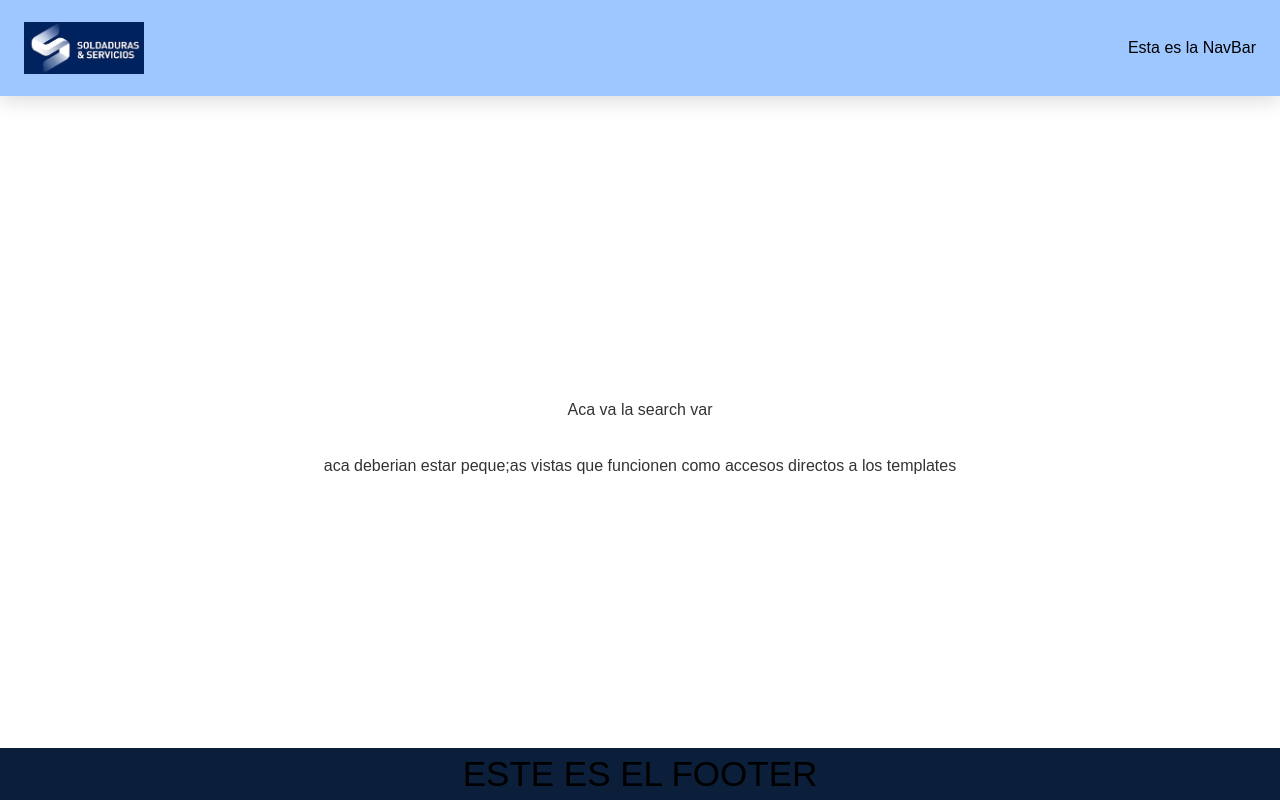
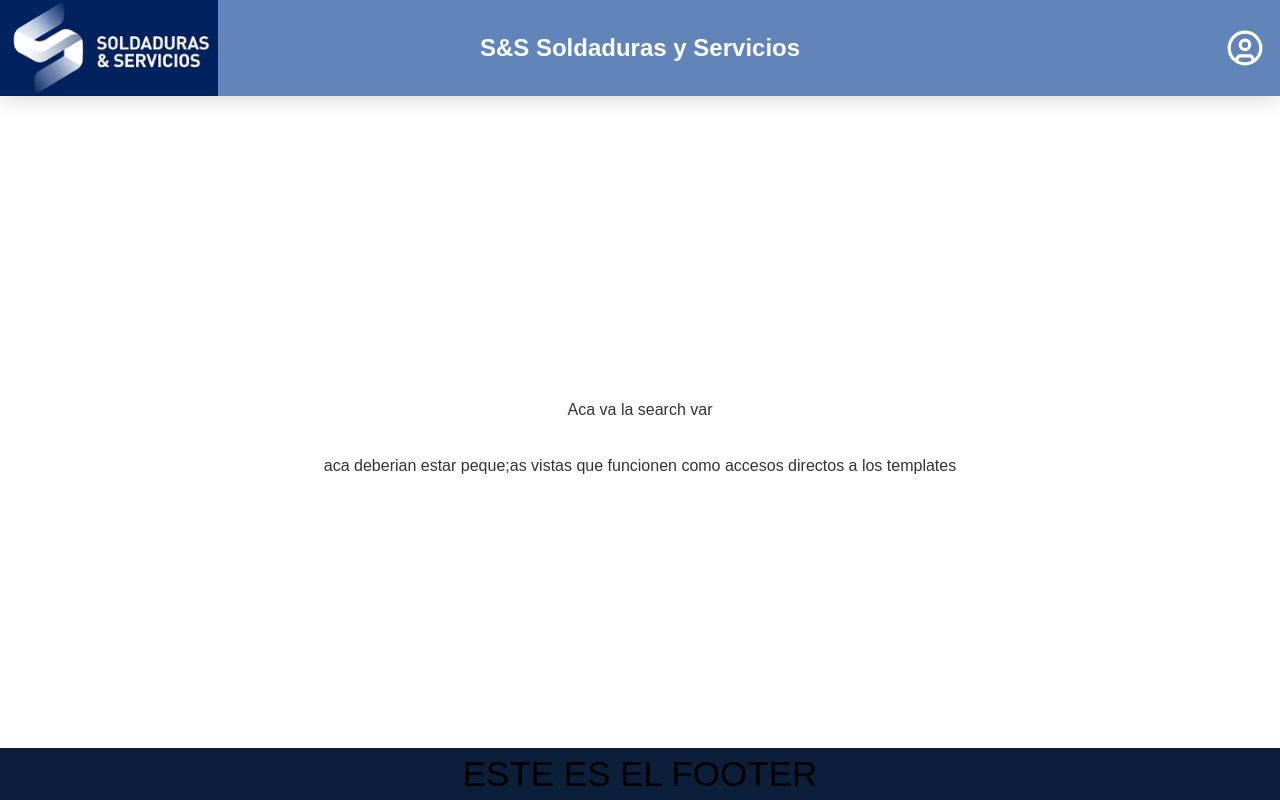
Before and after one commit to muriRam/SyS-Front, a Next.js app: page / in a window 1280 px wide. Built offline with nearby package versions, Linux system fonts and the light colour scheme.

Commit message:
fix: reestructuracion de NavBar

```diff
--- a/package.json
+++ b/package.json
@@ -9,6 +9,7 @@
     "lint": "eslint"
   },
   "dependencies": {
+    "lucide-react": "^1.16.0",
     "next": "16.2.4",
     "react": "19.2.4",
     "react-dom": "19.2.4"
--- a/src/app/globals.css
+++ b/src/app/globals.css
@@ -3,7 +3,7 @@
 :root {
  --color-primary: #0B1F3A;
   --color-primary-light: #1E3A5F;
-  --color-accent: #83b7ffc5;
+  --color-accent: #436eabd6;
 
   --color-text: #333333;
   --color-background: #FFFFFF;
--- a/src/components/NavBar/NavBar.component.tsx
+++ b/src/components/NavBar/NavBar.component.tsx
@@ -2,21 +2,31 @@
 
 import styles from "./NavBar.module.css";
 import Image from "next/image";
+import { UserCircle } from "lucide-react";
 
 const Navbar = () => {
   return (
         <nav className={styles.navbar}>
-            <div className={styles.logo}>
+            <div className={styles.leftSection}>
                 <Image
                     src= "/logoSyS.png"
                     alt= "SySLogo"
-                    width={120}
-                    height={40}
+                    width={140}
+                    height={90}
+                    className={styles.logo}
 
                 />
             </div>
 
-            <h3>Esta es la NavBar</h3>
+            <div className={styles.centerSection}>
+                <h1 className={styles.title}>S&S Soldaduras y Servicios</h1>
+            </div>
+
+             <div className={styles.rightSection}>
+                <button className={styles.profileButton}>
+                <UserCircle size={38} />
+                </button>
+            </div>
         </nav>
     )
 }
--- a/src/components/NavBar/NavBar.module.css
+++ b/src/components/NavBar/NavBar.module.css
@@ -1,14 +1,11 @@
 .navbar {
   width: 100%;
+  height: 6rem;
   display: flex;
   align-items: center;
   justify-content: space-between;
-  padding: 0.6rem 1.5rem;
-  margin: 0 auto;
-  height: 6rem;
+  padding: 0;
   background-color: var(--color-accent);
-  backdrop-filter: blur(12px);
-  -webkit-backdrop-filter: blur(12px);
   box-shadow: 0 4px 20px rgba(0, 0, 0, 0.15);
   position: fixed;
   top: 0;
@@ -16,8 +13,52 @@
   right: 0;
   z-index: 200;
 }
+.leftSection,
+.centerSection,
+.rightSection {
+  display: flex;
+  align-items: center;
+}
+
+.leftSection {
+  flex: 1;
+}
+
+.centerSection {
+  flex: 1;
+  justify-content: center;
+}
+
+.rightSection {
+  flex: 1;
+  justify-content: flex-end;
+}
 
 .logo {
-   object-fit: contain;
-   background-color: var(--color-primary);
+  object-fit: contain;
+  height: 6rem;
+  width: auto;
 }
+
+.title {
+  font-size: 1.5rem;
+  font-weight: 700;
+  color: white;
+}
+
+.profileButton {
+  padding-right: 1rem;
+  background: transparent;
+  border: none;
+  cursor: pointer;
+  display: flex;
+  align-items: center;
+  justify-content: center;
+  color: white;
+  transition: transform 0.2s ease;
+}
+
+.profileButton:hover {
+  color: var(--color-primary-light);
+  transform: scale(1.08);
+}
```
Also changed, not shown: 1 other file (tests, documents, lock files or other folders).
